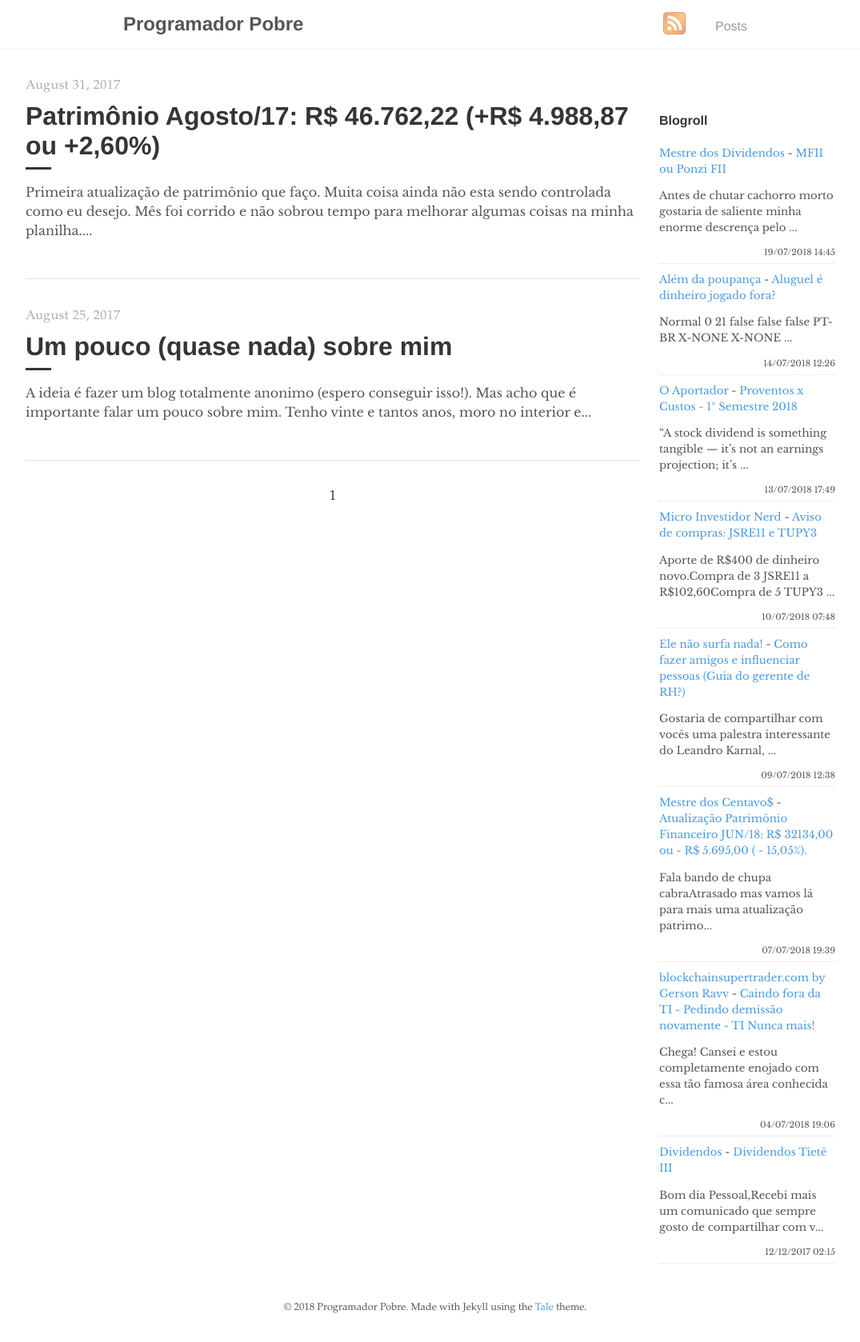
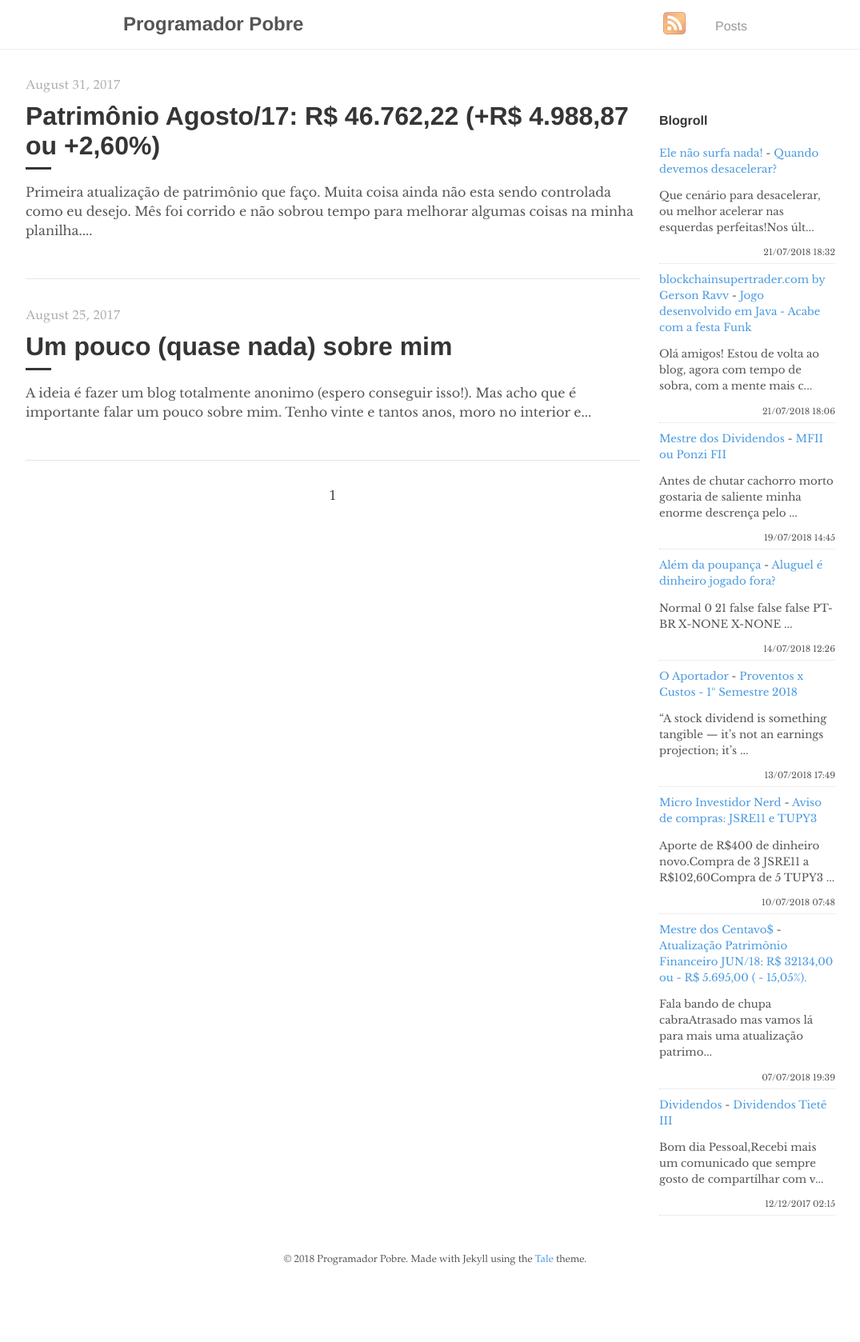
Before and after one commit to programadorpobre/programadorpobre.github.io, a Jekyll site: the page built from index.html, in a window 1280 px wide. Shown: the whole page at 80% size, without its empty margins (96-1171 px from the left). Built offline with Jekyll 4.4.1, drawn with Linux system fonts in a browser that asks for light colours; the list of posts is cut into pages by our own code; comment, search, counter and statistics services are not loaded; after the commit the page ends 1618 px from its top, so only the background shows below that.

Commit message:
[ci skip] travis #351

```diff
--- a/_includes/feed-entries.html
+++ b/_includes/feed-entries.html
@@ -1,3 +1,13 @@
+<div class="feed-entry">
+    <a class="feed-entry-site-name" href="https://elenaosurfanada.blogspot.com/">Ele não surfa nada!</a> - <a class="feed-entry-title" href="https://elenaosurfanada.blogspot.com/2018/07/quando-devemos-desacelerar.html">Quando devemos desacelerar?</a>
+    <p class="feed-entry-summary">Que cenário para desacelerar, ou melhor acelerar nas esquerdas perfeitas!Nos últ...</p>
+    <time datetime="2018-07-21T18:32:00.001-03:00">21/07/2018 18:32</time>
+</div>
+<div class="feed-entry">
+    <a class="feed-entry-site-name" href="http://www.blockchainsupertrader.com/">blockchainsupertrader.com by Gerson Ravv</a> - <a class="feed-entry-title" href="http://www.blockchainsupertrader.com/2018/07/jogo-desenvolvido-em-java-acabe-com.html">Jogo desenvolvido em Java - Acabe com a festa Funk</a>
+    <p class="feed-entry-summary">Olá amigos! Estou de volta ao blog, agora com tempo de sobra, com a mente mais c...</p>
+    <time datetime="2018-07-21T18:06:00.001-03:00">21/07/2018 18:06</time>
+</div>
 <div class="feed-entry">
     <a class="feed-entry-site-name" href="https://mestredosdividendos.blogspot.com/">Mestre dos Dividendos</a> - <a class="feed-entry-title" href="https://mestredosdividendos.blogspot.com/2018/07/mfii-ou-ponzi-fii.html">MFII ou Ponzi FII</a>
     <p class="feed-entry-summary">Antes de chutar cachorro morto gostaria de saliente minha enorme descrença pelo ...</p>
@@ -19,19 +29,9 @@
     <time datetime="2018-07-10T07:48:00.001-07:00">10/07/2018 07:48</time>
 </div>
 <div class="feed-entry">
-    <a class="feed-entry-site-name" href="https://elenaosurfanada.blogspot.com/">Ele não surfa nada!</a> - <a class="feed-entry-title" href="https://elenaosurfanada.blogspot.com/2018/07/como-fazer-amigos-e-influenciar-pessoas.html">Como fazer amigos e influenciar pessoas (Guia do gerente de RH?)</a>
-    <p class="feed-entry-summary">Gostaria de compartilhar com vocês uma palestra interessante do Leandro Karnal, ...</p>
-    <time datetime="2018-07-09T12:38:00.001-03:00">09/07/2018 12:38</time>
-</div>
-<div class="feed-entry">
     <a class="feed-entry-site-name" href="https://mestredoscentavos.blogspot.com/">Mestre dos Centavo$</a> - <a class="feed-entry-title" href="https://mestredoscentavos.blogspot.com/2018/07/atualizacao-patrimonio-financeiro-jun18.html">Atualização Patrimônio Financeiro JUN/18: R$ 32134,00 ou - R$ 5.695,00 ( - 15,05%).</a>
     <p class="feed-entry-summary">Fala bando de chupa cabraAtrasado mas vamos lá para mais uma atualização patrimo...</p>
     <time datetime="2018-07-07T19:39:00.001-07:00">07/07/2018 19:39</time>
-</div>
-<div class="feed-entry">
-    <a class="feed-entry-site-name" href="http://www.blockchainsupertrader.com/">blockchainsupertrader.com by Gerson Ravv</a> - <a class="feed-entry-title" href="http://www.blockchainsupertrader.com/2018/07/caindo-fora-da-ti-pedindo-demissao.html">Caindo fora da TI  - Pedindo demissão novamente - TI Nunca mais!</a>
-    <p class="feed-entry-summary">Chega! Cansei e estou completamente enojado com essa tão famosa área conhecida c...</p>
-    <time datetime="2018-07-04T19:06:00.000-03:00">04/07/2018 19:06</time>
 </div>
 <div class="feed-entry">
     <a class="feed-entry-site-name" href="http://bonsdividendos.blogspot.com/">Dividendos</a> - <a class="feed-entry-title" href="http://bonsdividendos.blogspot.com/2017/12/dividendos-tiete-iii.html">Dividendos Tietê III</a>
```
